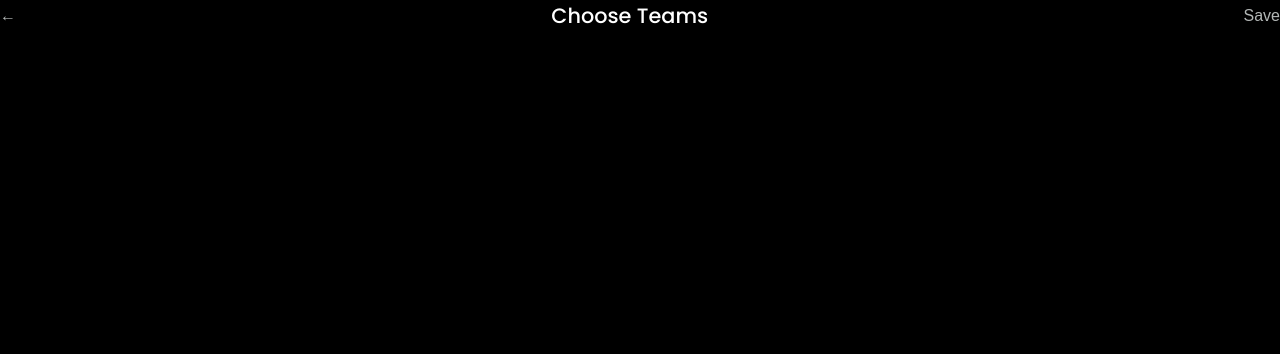
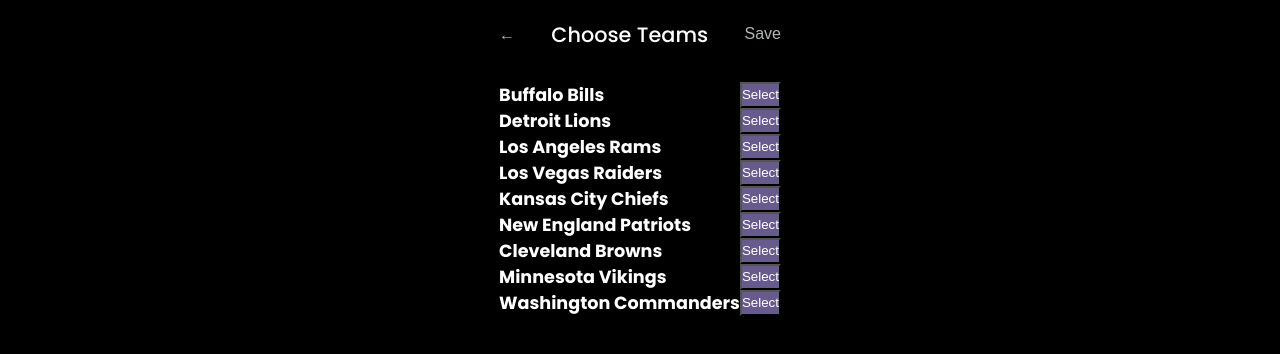
Before and after one commit to GreyNewfie/wizpool-app, a React (Vite) app: page /choose-teams in a window 1280 px wide. Shown: the top 354 px of the page. Built offline with nearby package versions, Linux system fonts and the light colour scheme.

Commit message:
Add choose teams page
Add choose teams page to allow the user to assign teams to the chosen player.
Includes some initial styles in css module.

```diff
--- a/src/components/PageHeader.module.css
+++ b/src/components/PageHeader.module.css
@@ -1,3 +1,8 @@
+div:has(.page-header) {
+    display: flex;
+    justify-content: center;
+}
+
 .page-header {
     width: 100%;
     display: flex;
--- /dev/null
+++ b/src/components/TeamsList.jsx
@@ -0,0 +1,17 @@
+import classes from './TeamsList.module.css';
+import { nflTeams } from '../data';
+
+export default function TeamsList() {
+  return (
+    <div className={classes['teams-list']}>
+      {nflTeams.map((team, index) => {
+        return (
+          <div key={index} className={classes['select-team-container']}>
+            <h5>{team.teamName}</h5>
+            <button className={classes['select-btn']}>Select</button>
+          </div>
+        );
+      })}
+    </div>
+  );
+}
--- /dev/null
+++ b/src/components/TeamsList.module.css
@@ -0,0 +1,9 @@
+.teams-list {
+    display: flex;
+    flex-direction: column;
+}
+
+.select-team-container {
+    display: flex;
+    justify-content: space-between;
+}
--- a/src/data.js
+++ b/src/data.js
@@ -1,7 +1,7 @@
 /* eslint-disable no-unused-vars */
 const nflTeams = [
   {
-    nflTeanName: 'Buffalo Bills',
+    teamName: 'Buffalo Bills',
     wins: 5,
     losses: 3,
     ties: 0,
@@ -10,7 +10,7 @@
     teamLogo: '',
   },
   {
-    nflTeanName: 'Detroit Lions',
+    teamName: 'Detroit Lions',
     wins: 4,
     losses: 4,
     ties: 0,
@@ -19,7 +19,61 @@
     teamLogo: '',
   },
   {
-    nflTeanName: 'Los Angeles Rams',
+    teamName: 'Los Angeles Rams',
+    wins: 6,
+    losses: 2,
+    ties: 0,
+    gamesPlayed: 8,
+    gamesRemaining: 5,
+    teamLogo: '',
+  },
+  {
+    teamName: 'Los Vegas Raiders',
+    wins: 6,
+    losses: 2,
+    ties: 0,
+    gamesPlayed: 8,
+    gamesRemaining: 5,
+    teamLogo: '',
+  },
+  {
+    teamName: 'Kansas City Chiefs',
+    wins: 6,
+    losses: 2,
+    ties: 0,
+    gamesPlayed: 8,
+    gamesRemaining: 5,
+    teamLogo: '',
+  },
+  {
+    teamName: 'New England Patriots',
+    wins: 6,
+    losses: 2,
+    ties: 0,
+    gamesPlayed: 8,
+    gamesRemaining: 5,
+    teamLogo: '',
+  },
+  {
+    teamName: 'Cleveland Browns',
+    wins: 6,
+    losses: 2,
+    ties: 0,
+    gamesPlayed: 8,
+    gamesRemaining: 5,
+    teamLogo: '',
+  },
+  {
+    teamName: 'Minnesota Vikings',
+    wins: 6,
+    losses: 2,
+    ties: 0,
+    gamesPlayed: 8,
+    gamesRemaining: 5,
+    teamLogo: '',
+  },
+  {
+    teamName: 'Washington Commanders',
     wins: 6,
     losses: 2,
     ties: 0,
--- a/src/pages/ChooseTeamsPage.jsx
+++ b/src/pages/ChooseTeamsPage.jsx
@@ -1,7 +1,15 @@
 import PageHeader from '../components/PageHeader';
+import TeamsList from '../components/TeamsList';
+import classes from './ChooseTeamsPage.module.css';
 
 export default function ChooseTeamsPage() {
   return (
-    <PageHeader headerText="Choose Teams" path="/choose-assign-teams-player" />
+    <div className={classes['choose-teams']}>
+      <PageHeader
+        headerText="Choose Teams"
+        path="/choose-assign-teams-player"
+      />
+      <TeamsList />
+    </div>
   );
 }
--- /dev/null
+++ b/src/pages/ChooseTeamsPage.module.css
@@ -0,0 +1,9 @@
+.choose-teams {
+    padding: 1.16rem;
+
+    display: flex;
+    justify-content: center;
+    align-items: center;
+    flex-direction: column;
+    gap: 2rem;
+}
--- a/src/styles.css
+++ b/src/styles.css
@@ -16,6 +16,11 @@
 h3 {
     font-size: 1.3rem;
     font-weight: 500;
+}
+
+h5 {
+    font-size: 1.1rem;
+    font-weight: 700;
 }
 
 body {
```
